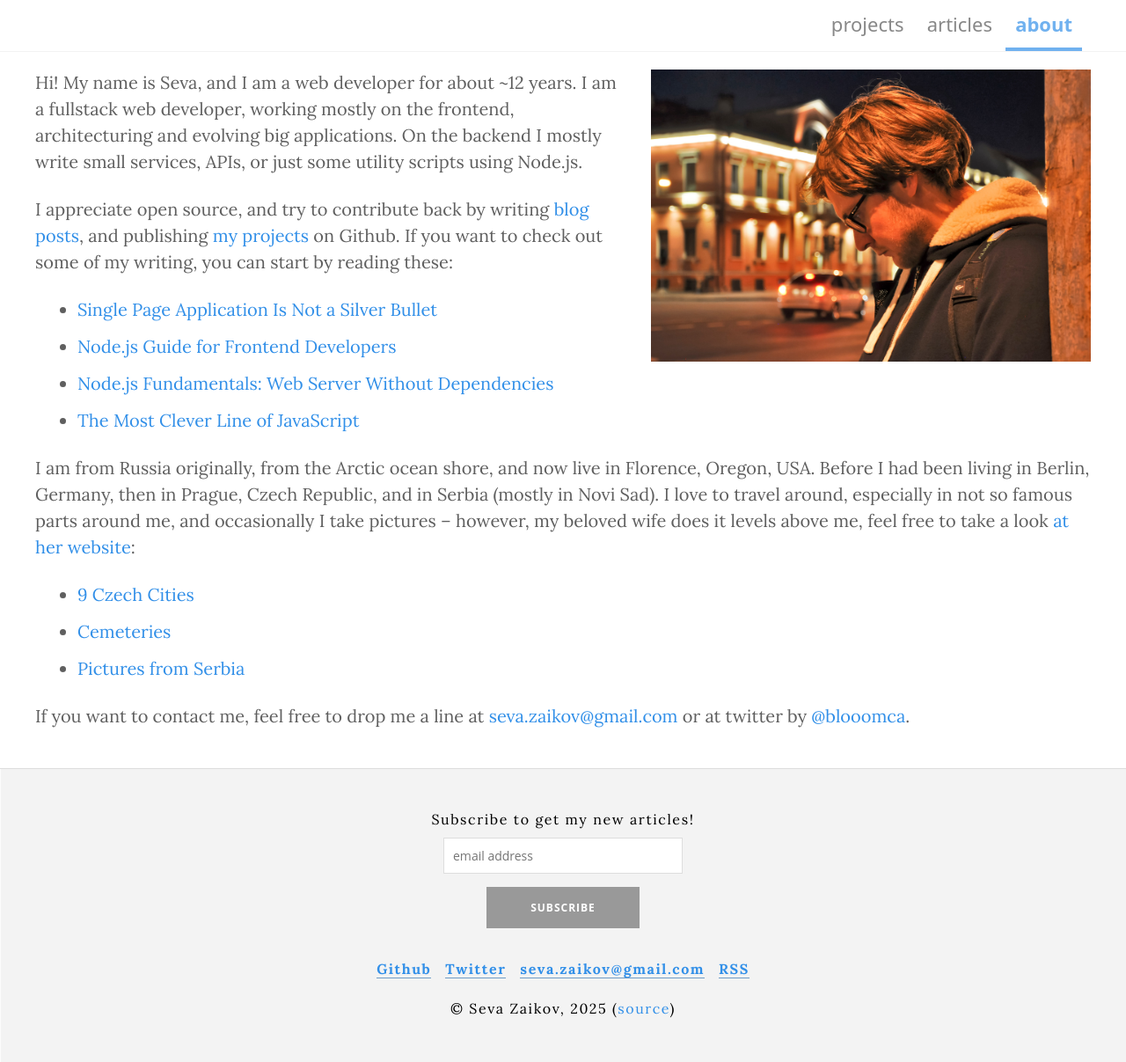
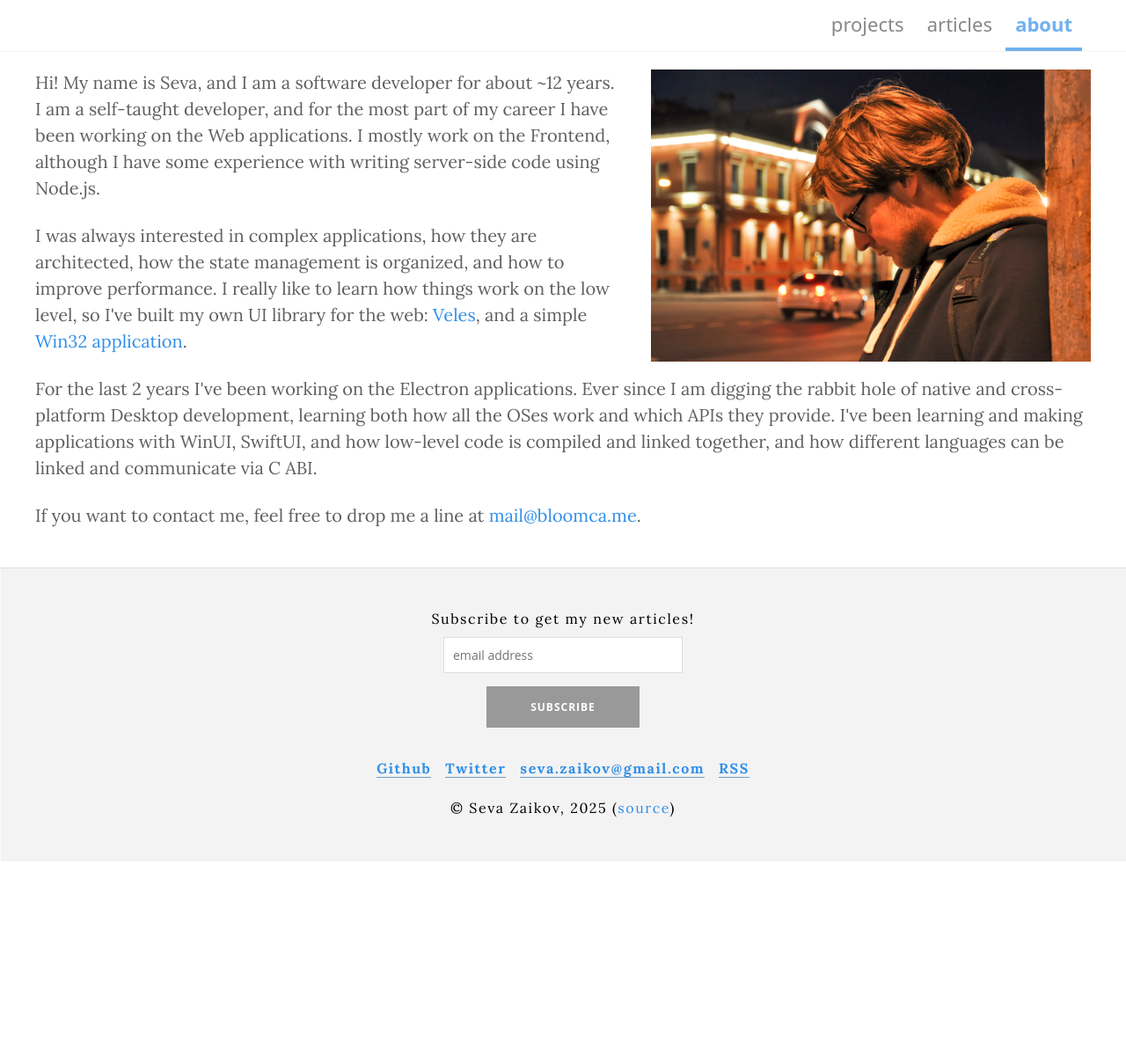
Before and after one commit to Bloomca/blog, a Jekyll site: the page built from about.html, in a window 1280 px wide. Shown: the whole page at 88% size. Built offline with Jekyll 4.4.1, drawn with Linux system fonts in a browser that asks for light colours; some web fonts are replaced; after the commit the page ends 979 px from its top, so only the background shows below that.

Commit message:
Update about page

```diff
--- a/about.html
+++ b/about.html
@@ -6,58 +6,20 @@ title: About page
 <div>
   <img class="about-image" src="/assets/img/my_photo.jpg" />
   <p>
-    Hi! My name is Seva, and I am a web developer for about ~<script>
+    Hi! My name is Seva, and I am a software developer for about ~<script>
       var now = new Date();
       document.write(now.getFullYear() - 2013);
     </script> years.
-    I am a fullstack web developer, working mostly on the frontend, architecturing and evolving big applications. On the backend I mostly write small services, APIs, or just some utility scripts using Node.js.
+    <br />
+    I am a self-taught developer, and for the most part of my career I have been working on the Web applications. I mostly work on the Frontend, although I have some experience with writing server-side code using Node.js.
   </p>
   <p>
-    I appreciate open source, and try to contribute back by writing <a href="/posts">blog posts</a>, and publishing <a href="/">my projects</a> on Github. If you want to check out some of my writing, you can start by reading these:
-    <ul>
-      <li>
-        <a href="/2018/02/04/spa-is-not-silver-bullet.html">
-          Single Page Application Is Not a Silver Bullet
-        </a>
-      </li>
-      <li>
-        <a href="/2018/06/21/nodejs-guide-for-frontend-developers.html">
-          Node.js Guide for Frontend Developers
-        </a>
-      </li>
-      <li>
-        <a href="/2018/12/22/writing-a-web-server-node.html">
-          Node.js Fundamentals: Web Server Without Dependencies
-        </a>
-      </li>
-      <li>
-        <a href="/2017/11/08/the-most-clever-line-of-javascript.html">
-          The Most Clever Line of JavaScript
-        </a>
-      </li>
-    </ul>
+    I was always interested in complex applications, how they are architected, how the state management is organized, and how to improve performance. I really like to learn how things work on the low level, so I've built my own UI library for the web: <a href="https://github.com/Bloomca/veles">Veles</a>, and a simple <a href="https://github.com/Bloomca/win32-pomodoro-timer">Win32 application</a>.
   </p>
   <p>
-    I am from Russia originally, from the Arctic ocean shore, and now live in Florence, Oregon, USA. Before I had been living in Berlin, Germany, then in Prague, Czech Republic, and in Serbia (mostly in Novi Sad). I love to travel around, especially in not so famous parts around me, and occasionally I take pictures – however, my beloved wife does it levels above me, feel free to take a look <a href="https://jess.gallery/">at her website</a>:
-    <ul>
-      <li>
-        <a href="https://jess.gallery/travel/13">
-          9 Czech Cities
-        </a>
-      </li>
-      <li>
-        <a href="https://jess.gallery/travel/3">
-          Cemeteries
-        </a>
-      </li>
-      <li>
-        <a href="https://jess.gallery/photo?name=serbia&tag=13">
-          Pictures from Serbia
-        </a>
-      </li>
-    </ul>
+    For the last 2 years I've been working on the Electron applications. Ever since I am digging the rabbit hole of native and cross-platform Desktop development, learning both how all the OSes work and which APIs they provide. I've been learning and making applications with WinUI, SwiftUI, and how low-level code is compiled and linked together, and how different languages can be linked and communicate via C ABI.
   </p>
   <p>
-    If you want to contact me, feel free to drop me a line at <a href="mailto:seva.zaikov@gmail.com">seva.zaikov@gmail.com</a> or at twitter by <a href="https://twitter.com/blooomca">@blooomca</a>.
+    If you want to contact me, feel free to drop me a line at <a href="mailto:mail@bloomca.me">mail@bloomca.me</a>.
   </p>
 </div>
```
